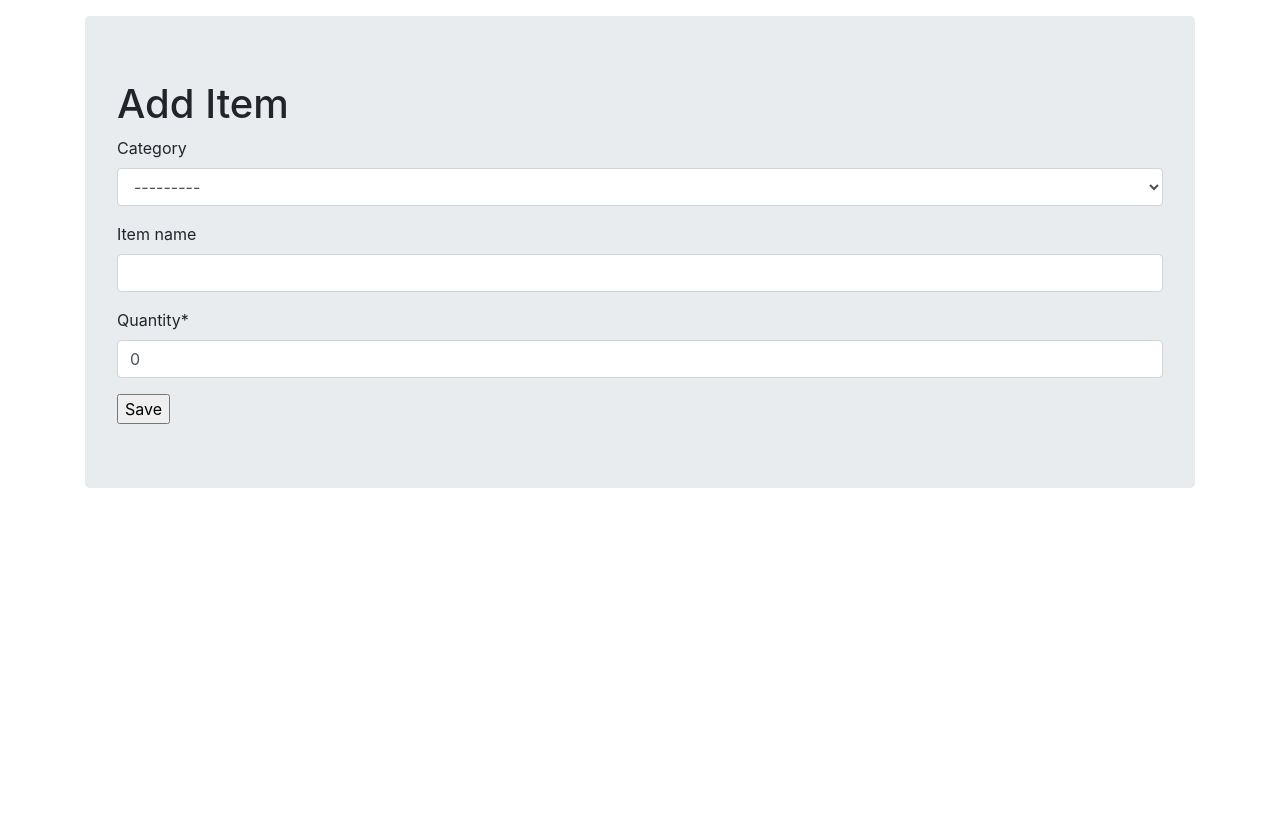
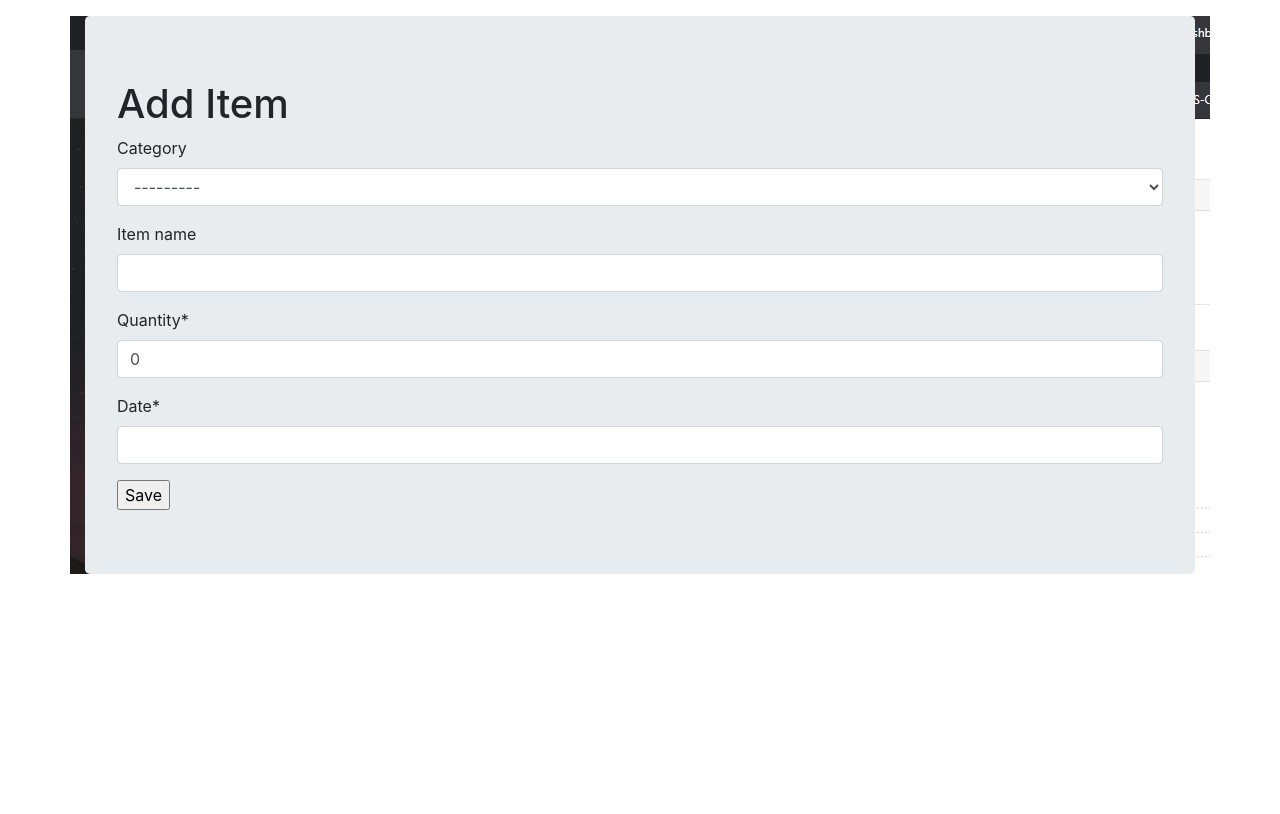
Before and after one commit to T-betrand/Django-StoreMS, a Django app: page /add_items/ in a window 1280 px wide. Shown: the part 56-870 px from the top of the page. Run offline with Django 3.2, Linux system fonts and the light colour scheme; data comes from the database, SQL or seed files in the repository; both versions use the stored data as it was after the commit; some libraries are stand-ins or nearby versions.

Commit message:
adding timestamp, uodated_at, date

```diff
--- a/src/stockman/admin.py
+++ b/src/stockman/admin.py
@@ -5,7 +5,7 @@ from .forms import StockCreateForm
 
 
 class StockCreationAdmin(admin.ModelAdmin):
-    list_display = ['category', 'item_name', 'quantity']
+    list_display = ['category', 'item_name', 'timestamp', 'last_updated', 'quantity']
     form = StockCreateForm
     list_filter = ['category']
     search_fields = ['category', 'item_name']
--- a/src/stockman/forms.py
+++ b/src/stockman/forms.py
@@ -20,7 +20,7 @@ class CategoryCreateForm(forms.ModelForm):
 class StockCreateForm(forms.ModelForm):
     class Meta:
         model = Stock
-        fields = ['category', 'item_name', 'quantity']
+        fields = ['category', 'item_name', 'quantity', 'date']
 
     def clean_category(self):
         category = self.cleaned_data.get('category')
--- a/src/stockman/models.py
+++ b/src/stockman/models.py
@@ -29,7 +29,9 @@ class Stock(models.Model):
     phone_number = models.CharField(max_length=50, blank=True, null=True)
     created_by = models.CharField(max_length=50, blank=True, null=True)
     reorder_level = models.IntegerField(default=0, blank=True, null=True)
-    last_updated = models.DateTimeField(auto_now_add=False, null=True)
+    last_updated = models.DateTimeField(auto_now_add=False, auto_now=True, null=True)
+    timestamp = models.DateTimeField(auto_now_add=True, auto_now=False, null=True)
+    date = models.DateTimeField(auto_now_add=False, auto_now=False, null=True)
     export_to_CSV = models.BooleanField(blank=True, default=False)
 
     def __str__(self):
--- a/src/stockman/static/css/style.css
+++ b/src/stockman/static/css/style.css
@@ -1,6 +1,11 @@
 body {
 background-color : #34eb6b;
 }
+
+.container{
+    background-image: url("img/Screenshot (18).png");
+}
+
 /*Align the title to the center of the page*/
 .table {
     font-size: 13px;
--- a/src/stockman/templates/home.html
+++ b/src/stockman/templates/home.html
@@ -41,7 +41,7 @@
 
   {% include 'navbar.html' %}
 
-<main role="main" class="container">
+<main role="main" class="container" style="background-image: {% static 'img/Screenshot (18).png';">
   <div class="jumbotron">
     <h1>{{title}}</h1>
     <p class="lead">This example is a quick exercise to illustrate how fixed to top navbar works. As you scroll, it will remain fixed to the top of your browser’s viewport.</p>
```
Also changed, not shown: src/stockman/static/js/msg.js (added, +9 -0 lines), src/stockman/templates/list-item.html (+15 -4 lines), src/db.sqlite3, src/stockman/migrations/0006_auto_20210815_1044.py (added), src/stockman/migrations/0007_stock_date.py (added), src/stockman/static/img/Screenshot (18).png (added).
